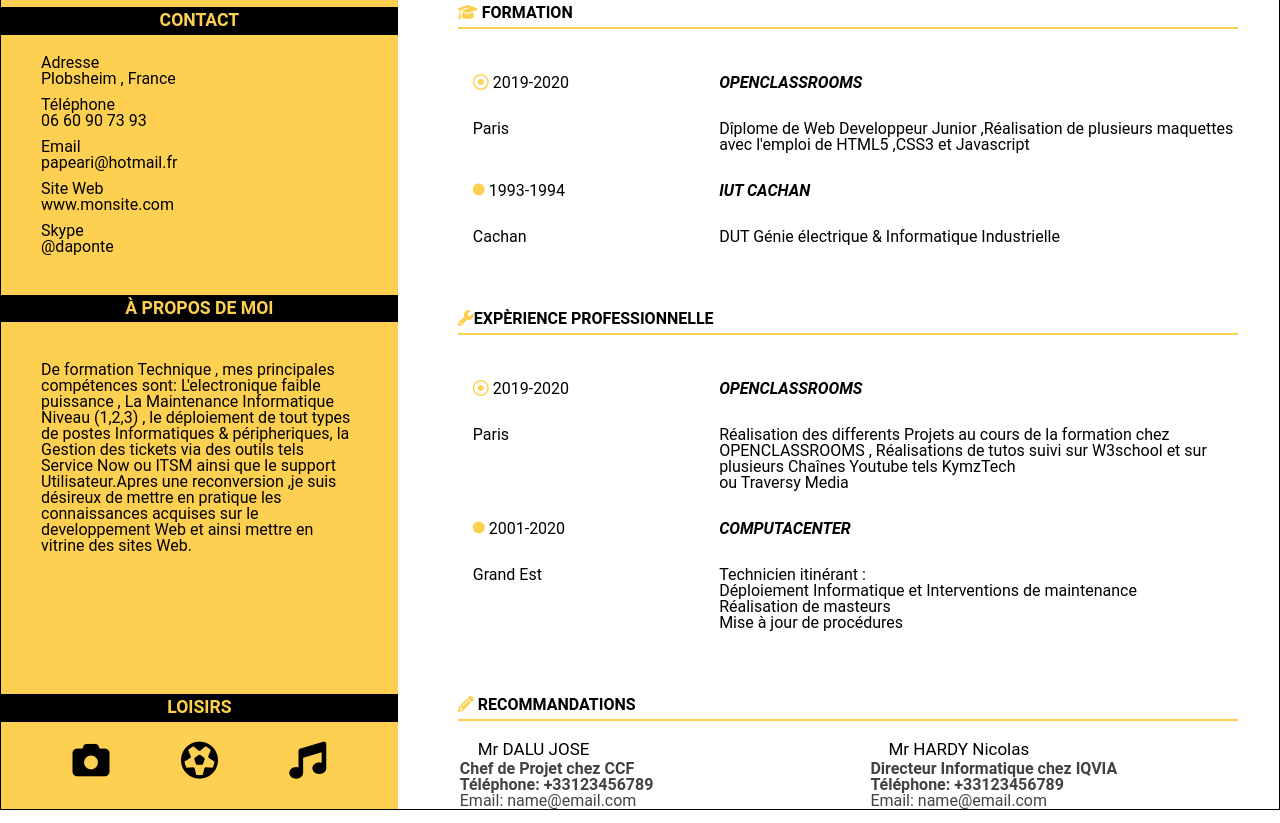
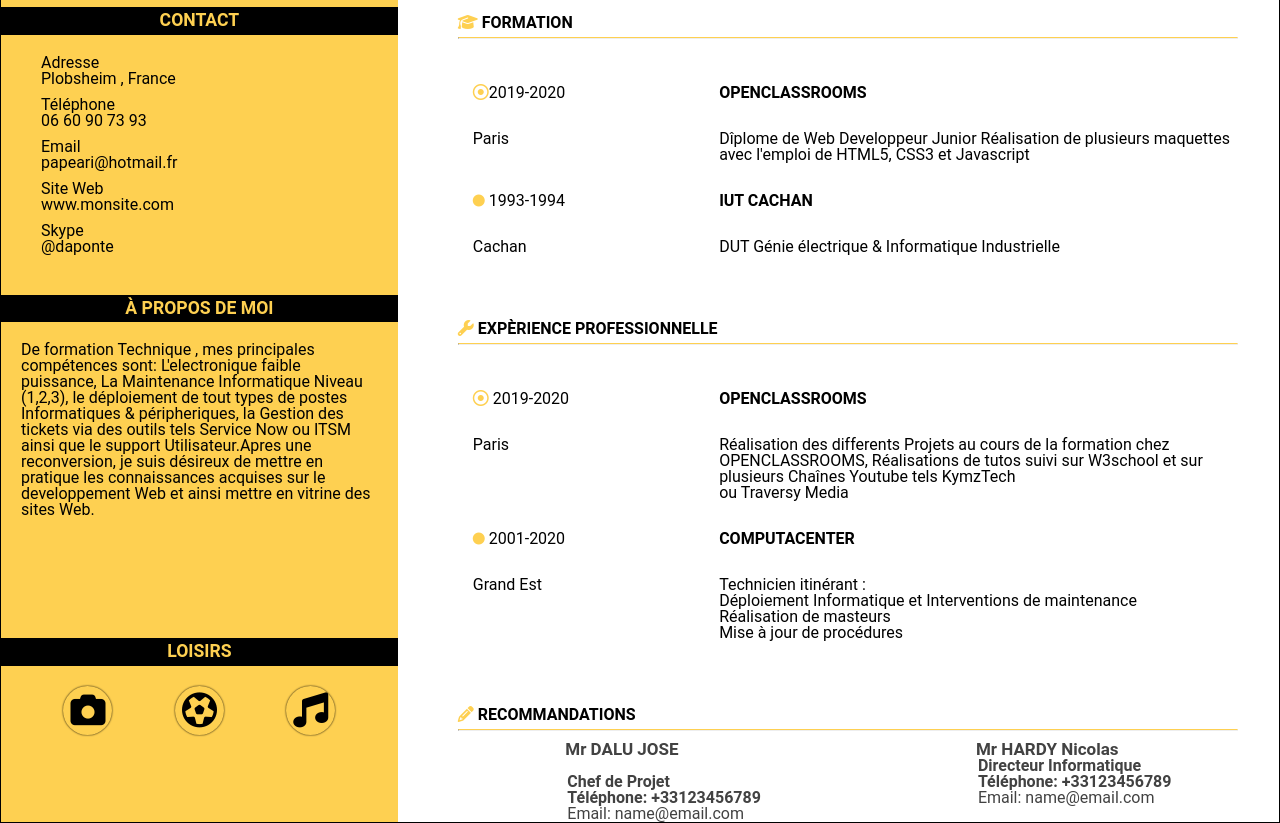
Before and after one commit to UxIllkirch/P2_DAPONTE_DANIEL, a plain HTML site: page index.html in a window 1280 px wide. Shown: the part 152-975 px from the top of the page. Drawn offline with Linux system fonts and the light colour scheme.

Commit message:
Add files via upload

```diff
--- a/index.html
+++ b/index.html
@@ -4,69 +4,70 @@
     <meta charset="utf-8">
     <meta name="viewport" content="width=device-width, initial-scale=1">
     <title>CV Daniel DA PONTE</title>
-    <meta name="description" content="Daniel  DA PONTE en tant que Developpeur Web Junior en freelance ayant des competences en HTML et CSS vous aide à creer votre site web">
+    <meta name="description" content="Daniel DA PONTE en tant que Developpeur Web Junior en freelance ayant des competences en HTML et CSS vous aide à creer votre site web">
     <meta name="words" content="web design , web developer junior freelance">
     <meta name="author" content="daniel  DA PONTE">
     <link rel="stylesheet" href="reset.css">
     <link rel="shortcut icon" type="image/png" href="chien2.png">
     <link rel="stylesheet" href="https://cdnjs.cloudflare.com/ajax/libs/font-awesome/4.7.0/css/font-awesome.min.css">
     <script src="https://kit.fontawesome.com/d23a4bdc76.js" crossorigin="anonymous"></script>
-    <link rel="stylesheet" href="style-Projet2.css">
+    <link rel="stylesheet" href="style.css">
 </head>
 <body>
-    <header>
+    <main>
         <!--  ***************   Section de  Gauche  ************************  -->
         <section id="sectionLeft">
             <figure class="miniature">
                  <img src="dan_miniature.jpg" alt="Photo d identité">
             </figure>
-            <!--   *********  Article    Contact  *********************-->
+
+        <!--   *********  Article    Contact  *******************-->
             <h5> CONTACT </h5>
              <aside class="propos">
                 <address><p class="h">Adresse <br> Plobsheim , France </p>
                 <p class="h">Téléphone</p>
                 <a class="h" href="tel:+33660907393">06 60 90 73 93</a>
-                <p class="h">Email</p><a class="h" href="mailto:papeari@hotmail.fr"> papeari@hotmail.fr</a>
+                <p class="h">Email</p><a class="h" href="mailto:papeari@hotmail.fr">papeari@hotmail.fr</a>
                 <p class="h">Site Web <br> www.monsite.com</p>
                 <p class="h">Skype <br>@daponte</p>
                 </address>
              </aside>
-            <!--  **********  Article A propos de moi  *********************-->
+
+        <!--  **********  Article A propos de moi  **************-->
             <h5>À PROPOS DE MOI</h5>
              <aside class="propos">
-                <h6>De formation Technique , mes principales compétences sont:
-                    L'electronique faible puissance ,
-                    La Maintenance Informatique Niveau (1,2,3) , le déploiement de tout types de postes Informatiques &
-                    péripheriques,
-                    la Gestion des tickets via des outils tels Service Now ou ITSM ainsi que le support Utilisateur.Apres une reconversion ,je suis désireux de mettre en pratique les connaissances acquises sur le developpement Web et ainsi mettre en vitrine des sites Web.
-                </h6>
+                <h3>De formation Technique , mes principales compétences sont:
+                    L'electronique faible puissance, La Maintenance Informatique Niveau (1,2,3), le déploiement de tout types de postes Informatiques & péripheriques, la Gestion des tickets via des outils tels Service Now ou ITSM ainsi que le support Utilisateur.Apres une reconversion, je suis désireux de mettre en pratique les connaissances acquises sur le developpement Web et ainsi mettre en vitrine des sites Web.
+                </h3>
              </aside>
-            <!-- ************    Article  Loisirs        ********************-->
-             <h5 class="loisirs">LOISIRS</h5>
-             <aside class="loisir">
+
+        <!-- ************    Article  Loisirs   ******************-->
+            <h5 class="loisir">LOISIRS</h5>
+                <aside class="icones">
                     <i class="fa fa-camera  "></i>
                     <i class="fa fa-futbol-o  "></i>
                     <i class="fa fa-music">  </i>
                 </aside>
         </section>
-        <!--  ***************   Section  de  Droite  ***********************  -->
+
+        <!--  ***************   Section  de  Droite  ************************  -->
         <section id="sectionRight">
             <h2 class="name">DANIEL <em> DA PONTE</em></h2>
             <h1>Développeur web freelance</h1>
-            <div id="shortLine"></div>
-                <!-- *********** Section   Formation   *********** -->
-            <aside class="section-formation">
-                <i class="fa fa-graduation-cap"></i> FORMATION
+            <hr class="shortLine">
+        <!-- *************** Section   Formation   *********************** -->
+            <aside class="rubrique">
+                <h3><i class="fa fa-graduation-cap"></i> FORMATION</h3>
             </aside>
-                <div class="shortLine2"></div>
+                <hr>
                 <table id="t01">
                     <tr>
-                        <td><i class="far fa-dot-circle"></i> 2019-2020</td>
-                        <td  class="effect">OPENCLASSROOMS</td>
+                        <td><i class="far fa-dot-circle"></i>2019-2020</td>
+                        <td class="effect">OPENCLASSROOMS</td>
                     </tr>
                     <tr>
                         <td> Paris</td>
-                        <td> Dîplome de Web Developpeur Junior ,Réalisation de plusieurs maquettes avec l'emploi de HTML5 ,CSS3 et Javascript </td>
+                        <td> Dîplome de Web Developpeur Junior Réalisation de plusieurs maquettes avec l'emploi de HTML5, CSS3 et Javascript </td>
                     </tr>
                     <tr>
                         <td><i class="fas fa-circle fa-xs"></i>   1993-1994</td>
@@ -78,55 +79,49 @@
                     </tr>
                 </table>
                 <!--  *******   Section  Experience  Professionnelle   ***-->
-                 <aside class="section-formation">
-                            <i class="fa fa-wrench"></i>EXPÈRIENCE PROFESSIONNELLE</aside>
-                            <div class="shortLine2"></div>
+                 <aside class="rubrique">
+                            <h3><i class="fa fa-wrench"></i> EXPÈRIENCE PROFESSIONNELLE</h3>
+                </aside>
+                            <hr class="shortLine2">
                 <table id="t02">
                     <tr>
-                        <td><i class="far fa-dot-circle"></i>     2019-2020</td>
+                        <td><i class="far fa-dot-circle"></i> 2019-2020</td>
                         <td class="effect">OPENCLASSROOMS</td>
                     </tr>
                     <tr>
                         <td> Paris</td>
-                        <td>Réalisation des differents Projets au cours de la formation chez OPENCLASSROOMS , Réalisations de tutos suivi sur W3school et sur
-                            plusieurs Chaînes Youtube tels KymzTech <br />ou Traversy Media </td>
+                        <td>Réalisation des differents Projets au cours de la formation chez OPENCLASSROOMS, Réalisations de tutos suivi sur W3school et sur plusieurs Chaînes Youtube tels KymzTech<br/>ou Traversy Media</td>
                     </tr>
                     <tr>
-                        <td><i class="fas fa-circle fa-xs"></i>     2001-2020</td>
+                        <td><i class="fas fa-circle fa-xs"></i> 2001-2020</td>
                         <td class="effect"> COMPUTACENTER</td>
                     </tr>
                     <tr>
                         <td> Grand Est</td>
-                        <td> Technicien itinérant :<br>Déploiement Informatique et Interventions de maintenance <br>Réalisation de masteurs <br>
-                            Mise à jour de procédures</td>
+                        <td> Technicien itinérant :<br>Déploiement Informatique et Interventions de maintenance<br>Réalisation de masteurs<br>Mise à jour de procédures</td>
                     </tr>
                 </table>
                 <!--  ********   Section  Recommandation      **** -->
-                <aside class="section-formation">
-                            <i class="fas fa-pencil-alt"></i>
-                            RECOMMANDATIONS</aside>
-                            <div class="shortLine2"></div>
-
+                <aside class="rubrique">
+                    <h3><i class="fas fa-pencil-alt"></i> RECOMMANDATIONS</h3>
+                </aside>
+                    <hr class="shortLine2"/>
                <section id="article2">
-                    <div id="reference">
-                        <h6>Mr DALU JOSE</h6>
                     <ul>
-                            <li> Chef de Projet chez CCF</li>
+                        <h3>Mr DALU JOSE</h3>
+                        <br>
+                        <li>Chef de Projet</li>
                         <li>Téléphone: +33123456789</li>
                         <li><span>Email: name@email.com</span></li>
                     </ul>
-                    </div>
-                    <div id="reference2">
-                       <h6>Mr HARDY  Nicolas</h6>
                     <ul>
-                            <li>Directeur Informatique chez IQVIA</li>
+                        <h3>Mr HARDY  Nicolas</h3>
+                        <li>Directeur Informatique</li>
                         <li>Téléphone: +33123456789</li>
                         <li><span>Email: name@email.com</span></li>
                     </ul>
-                    </div>
                 </section>
-
         </section>
-    </header>
+    </main>
 </body>
 </html>
--- /dev/null
+++ b/style.css
@@ -0,0 +1,196 @@
+* {
+  box-sizing: border-box;
+  margin: 0;
+  padding: 0;
+}
+:root {
+  --main-bg-color: #fed051;
+}
+body {
+  font-family: "Roboto", sans-serif;
+}
+main {
+  display: flex;
+  width: 100%;
+  margin: auto;
+  border: 1px solid black;
+}
+/*******    photo candidat  *****************/
+img {
+  margin-top: 35px;
+  margin-bottom: 20px;
+  border-radius: 50%;
+  border: rgb(26, 26, 26);
+  border-style: outset;
+  max-height: 100px;
+}
+.miniature {
+  text-align: center;
+}
+/**********************sectionn gauche *********************/
+#sectionLeft {
+  background-color: var(--main-bg-color);
+  width: 33%;
+  height: auto;
+}
+.effect {
+  font-weight: bold;
+}
+p.h {
+  margin-top: 10px;
+}
+.h {
+  padding-left: 20px;
+}
+h5 {
+  background-color: black;
+  color: var(--main-bg-color);
+  font-weight: bold;
+  font-size: 1.1rem;
+  text-align: center;
+  padding: 5px;
+}
+aside.propos {
+  margin-top: 20px;
+  padding: 0px 20px 20px 20px;
+  margin-bottom: 20px;
+}
+.propos a {
+  text-align: justify-all;
+  text-decoration: none;
+  color: black;
+}
+h5.loisir {
+  margin-top: 100px;
+}
+h6 {
+  padding: 20px;
+}
+aside.icones {
+  display: flex;
+  justify-content: space-evenly;
+  margin-top: 20px;
+  flex: 2;
+}
+aside.icones i {
+  font-size: 35px;
+}
+/********************** section  droite    *******************/
+#sectionRight {
+  background-color: white;
+  padding-left: 60px;
+  width: 73%;
+}
+.rubrique {
+  display:flex;
+  margin-top: 50px;
+  font-weight: bold;
+}
+hr.shortLine {
+  width: 7%;
+  height: 2px;
+  margin-top: 2px;
+  border-top: 1px solid var(--main-bg-color);
+}
+hr {
+  width: 95%;
+  height: 2px;
+  margin-top: 6px;
+  border-top: 1px solid var(--main-bg-color);
+  border-top-color: var(--main-bg-color);
+}
+.name {
+  margin-top: 55px;
+  font-weight: bold;
+  color: var(--main-bg-color);
+  font-size: 2.5rem;
+  font-weight: 300;
+}
+.name em {
+  color: black;
+}
+/******  section  droite   Tableaux ****************/
+table {
+  border-collapse: collapse;
+}
+th,td {
+  text-align: left;
+  padding: 15px 15px;
+}
+#t01,
+#t02,
+#t03 {
+  margin-top: 30px;
+}
+td:first-child {
+  width: 30%;
+}
+table #t03 {
+  width: 100%;
+}
+.fa-graduation-cap,
+.fa-wrench,
+.fa-pencil-alt,
+.fa-dot-circle,
+.fa-circle.fa-xs {
+  color: var(--main-bg-color);
+}
+/*****icones Loisirs****************/
+.fa-camera,
+.fa-futbol-o,
+.fa-music {
+  color: black;
+  }
+/*aside .icones{
+   justify-content: space-between;
+}*/
+aside.icones i.fa {
+    display: inline-block;
+    justify-content: space-between;
+    border-radius: 37px;
+    box-shadow: 0px 0px 2px black;
+    padding: 0.2em 0.2em;
+  }
+/*************************************/
+#article2 {
+  display: flex;
+  flex-direction: row;
+  justify-content: space-around;
+  /*margin-left: 0;*/
+
+}
+#article2 h3 {
+  font-size: 17px;
+  padding-top:10px;
+}
+#article2 span {
+  font-weight: normal;
+}
+ul {
+  list-style: none;
+  font-weight: bold;
+  color: #424242;
+}
+li {
+  margin-left: 2px;
+}
+#article2 .reference .reference2{
+  width: 50%;
+}
+/***********Média  querie***with directive CSS******  Responsive Design  side ************/
+@media screen and (max-width: 600px) {
+  main {
+    flex-direction: column;
+    width: 100%;
+
+  }
+  section#sectionLeft {
+    width: 100%;
+  }
+  section#sectionRight {
+    width: 100%;
+    padding-left:15px;
+    padding-right: 15px;
+    }
+  }
+}
```
Lines whose indentation alone changed are shown as unchanged.
